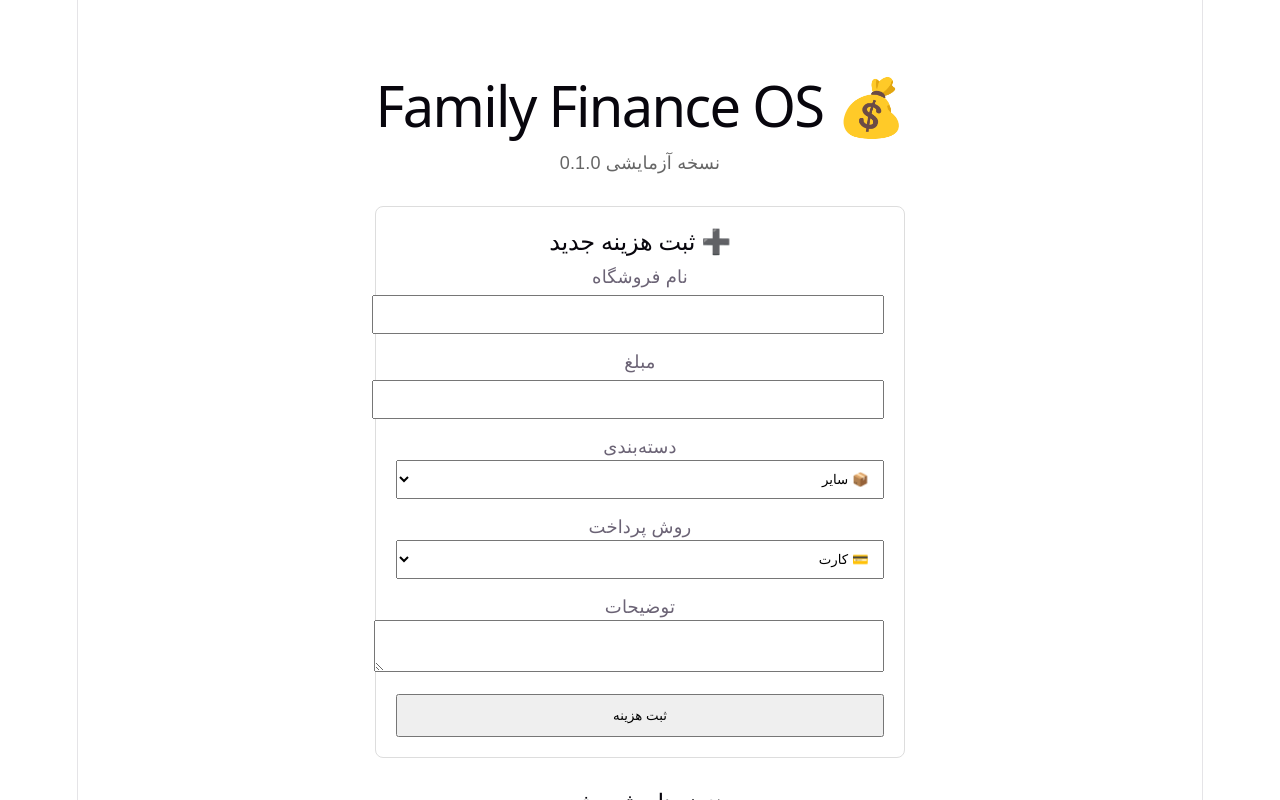
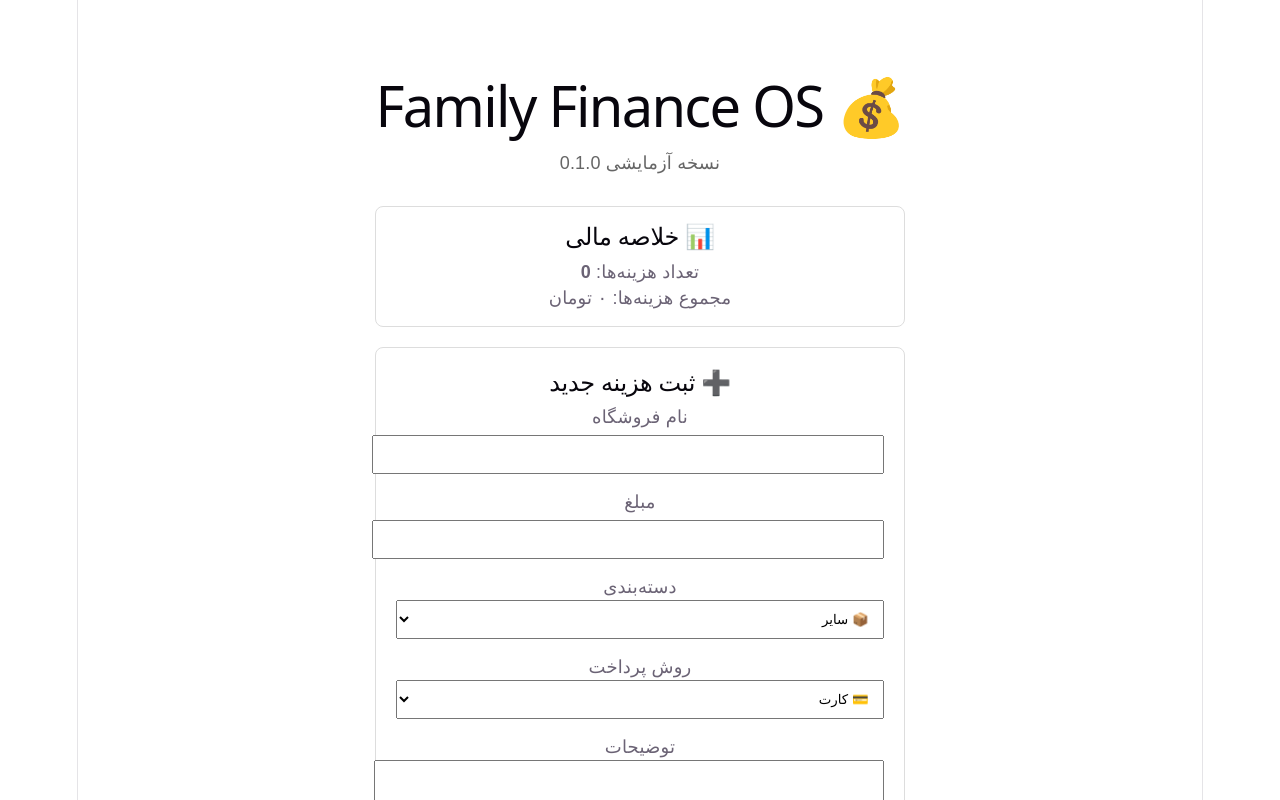
Before and after one commit to msm353/Family-Finance-OS, a React (Vite) app: page / in a window 1280 px wide. Shown: the top 800 px of the page. Built offline with nearby package versions, Linux system fonts and the light colour scheme.

Commit message:
Add expense summary component

```diff
--- /dev/null
+++ b/src/components/ExpenseSummary.tsx
@@ -0,0 +1,39 @@
+import type { Expense } from "../models/Expense";
+
+type ExpenseSummaryProps = {
+  expenses: Expense[];
+};
+
+export default function ExpenseSummary({
+  expenses,
+}: ExpenseSummaryProps) {
+  const totalAmount = expenses.reduce(
+    (sum, expense) => sum + expense.amount,
+    0
+  );
+
+  return (
+    <div
+      style={{
+        marginTop: "20px",
+        padding: "15px",
+        border: "1px solid #ddd",
+        borderRadius: "8px",
+      }}
+    >
+      <h2>📊 خلاصه مالی</h2>
+
+      <p>
+        تعداد هزینه‌ها:{" "}
+        <strong>{expenses.length}</strong>
+      </p>
+
+      <p>
+        مجموع هزینه‌ها:{" "}
+        <strong>
+          {totalAmount.toLocaleString("fa-IR")} تومان
+        </strong>
+      </p>
+    </div>
+  );
+}
--- a/src/pages/Home.tsx
+++ b/src/pages/Home.tsx
@@ -2,6 +2,7 @@ import { useEffect, useState } from "react";
 
 import ExpenseForm from "../components/ExpenseForm";
 import ExpenseList from "../components/ExpenseList";
+import ExpenseSummary from "../components/ExpenseSummary";
 
 import type { Expense } from "../models/Expense";
 import { getExpenses } from "../services/expenseService";
@@ -51,6 +52,8 @@ export default function Home() {
         نسخه آزمایشی 0.1.0
       </p>
 
+      <ExpenseSummary expenses={expenses} />
+
       <ExpenseForm
         onExpenseAdded={loadExpenses}
         editingExpense={editingExpense}
```
